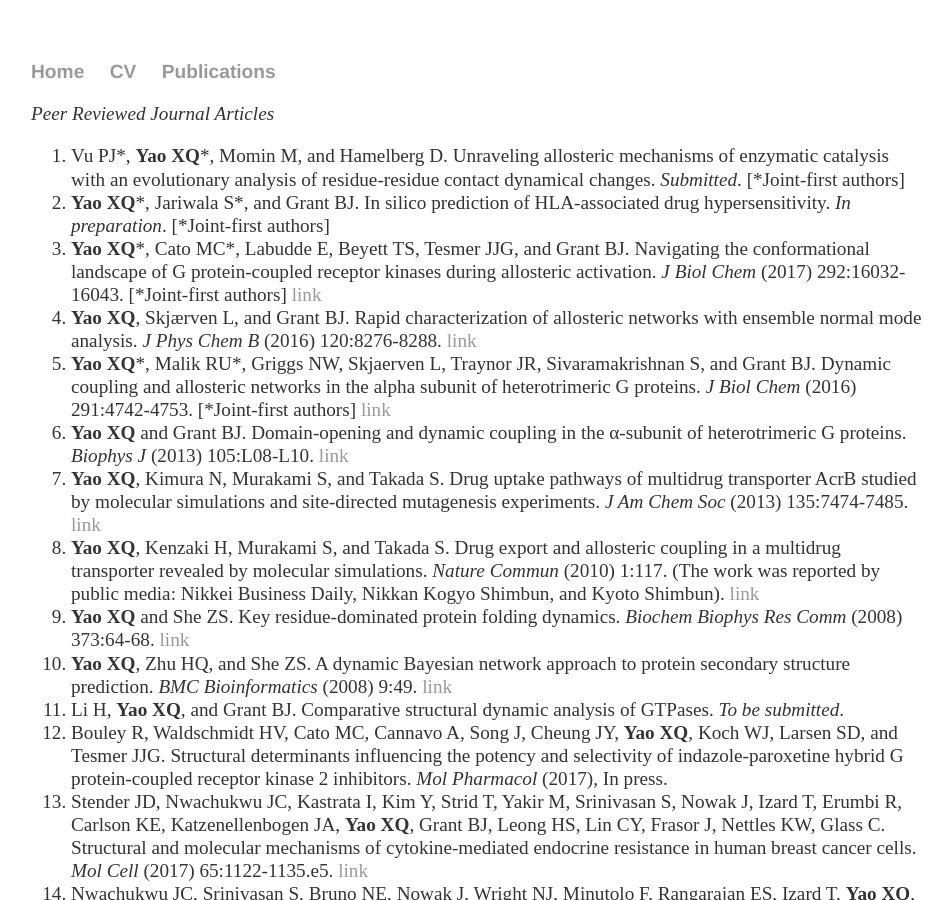
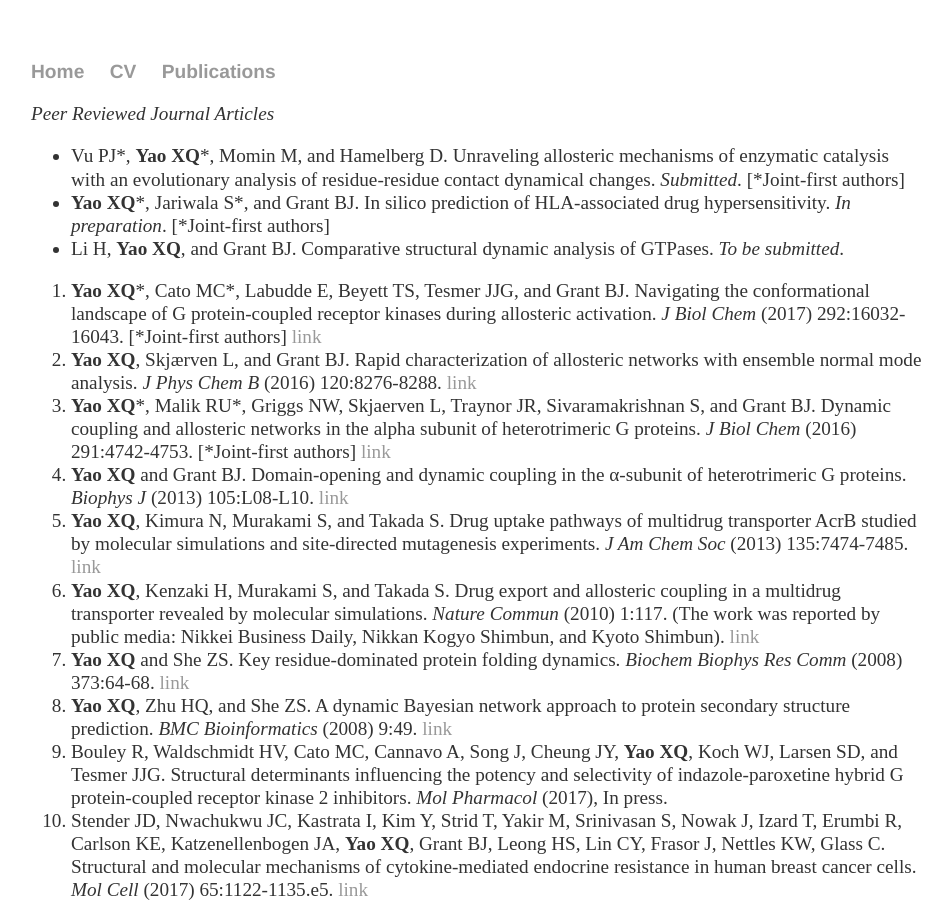
Before and after one commit to xinqyao/xinqyao.github.io, a Jekyll site: the page built from publications/index.md, in a window 1280 px wide and 900 px high. Shown: the whole window, without its empty margins (161-1113 px from the left). Built offline with Jekyll 4.4.1, drawn with Linux system fonts in a browser that asks for light colours; part of the change alters nothing that is shown.

```diff
--- a/publications/index.md
+++ b/publications/index.md
@@ -4,8 +4,10 @@ title: "Publications of Xin-Qiu Yao"
 ---
 
 *Peer Reviewed Journal Articles*
-0. Vu PJ\*, **Yao XQ**\*, Momin M, and Hamelberg D. Unraveling allosteric mechanisms of enzymatic catalysis with an evolutionary analysis of residue-residue contact dynamical changes. *Submitted*. [\*Joint-first authors]
-0. **Yao XQ**\*, Jariwala S\*, and Grant BJ. In silico prediction of HLA-associated drug hypersensitivity. *In preparation*. [\*Joint-first authors]
+- Vu PJ\*, **Yao XQ**\*, Momin M, and Hamelberg D. Unraveling allosteric mechanisms of enzymatic catalysis with an evolutionary analysis of residue-residue contact dynamical changes. *Submitted*. [\*Joint-first authors]
+- **Yao XQ**\*, Jariwala S\*, and Grant BJ. In silico prediction of HLA-associated drug hypersensitivity. *In preparation*. [\*Joint-first authors]
+- Li H, **Yao XQ**, and Grant BJ. Comparative structural dynamic analysis of GTPases. *To be submitted*.
+
 1.	**Yao XQ**\*, Cato MC\*, Labudde E, Beyett TS, Tesmer JJG, and Grant BJ. Navigating the conformational landscape of G protein-coupled receptor kinases during allosteric activation. *J Biol Chem* (2017) 292:16032-16043. [\*Joint-first authors] [link](https://doi.org/10.1074/jbc.m117.807461)
 2.	**Yao XQ**, Skjærven L, and Grant BJ. Rapid characterization of allosteric networks with ensemble normal mode analysis. *J Phys Chem B* (2016) 120:8276-8288. [link](http://pubs.acs.org/doi/abs/10.1021/acs.jpcb.6b01991)
 3.	**Yao XQ**\*, Malik RU\*, Griggs NW, Skjaerven L, Traynor JR, Sivaramakrishnan S, and Grant BJ. Dynamic coupling and allosteric networks in the alpha subunit of heterotrimeric G proteins. *J Biol Chem* (2016) 291:4742-4753. [\*Joint-first authors] [link](http://www.jbc.org/content/291/9/4742)
@@ -14,7 +16,6 @@ title: "Publications of Xin-Qiu Yao"
 6.	**Yao XQ**, Kenzaki H, Murakami S, and Takada S. Drug export and allosteric coupling in a multidrug transporter revealed by molecular simulations. *Nature Commun* (2010) 1:117. (The work was reported by public media: Nikkei Business Daily, Nikkan Kogyo Shimbun, and Kyoto Shimbun). [link](https://www.nature.com/articles/ncomms1116)
 7.	**Yao XQ** and She ZS. Key residue-dominated protein folding dynamics. *Biochem Biophys Res Comm* (2008) 373:64-68. [link](http://www.sciencedirect.com/science/article/pii/S0006291X08010978)
 8.	**Yao XQ**, Zhu HQ, and She ZS. A dynamic Bayesian network approach to protein secondary structure prediction. *BMC Bioinformatics* (2008) 9:49. [link](https://bmcbioinformatics.biomedcentral.com/articles/10.1186/1471-2105-9-49)
-0. Li H, **Yao XQ**, and Grant BJ. Comparative structural dynamic analysis of GTPases. *To be submitted*.
 9.	Bouley R, Waldschmidt HV, Cato MC, Cannavo A, Song J, Cheung JY, **Yao XQ**, Koch WJ, Larsen SD, and Tesmer JJG. Structural determinants influencing the potency and selectivity of indazole-paroxetine hybrid G protein-coupled receptor kinase 2 inhibitors. *Mol Pharmacol* (2017), In press.
 10.	Stender JD, Nwachukwu JC, Kastrata I, Kim Y, Strid T, Yakir M, Srinivasan S, Nowak J, Izard T, Erumbi R, Carlson KE, Katzenellenbogen JA, **Yao XQ**, Grant BJ, Leong HS, Lin CY, Frasor J, Nettles KW, Glass C. Structural and molecular mechanisms of cytokine-mediated endocrine resistance in human breast cancer cells. *Mol Cell* (2017) 65:1122-1135.e5. [link](http://www.cell.com/molecular-cell/abstract/S1097-2765(17)30122-3)
 11.	Nwachukwu JC, Srinivasan S, Bruno NE, Nowak J, Wright NJ, Minutolo F, Rangarajan ES, Izard T, **Yao XQ**, Grant BJ, Kojetin DJ, Elemento O, Katzenellenbogen JA, Nettles KW. systems structural biology analysis of ligand effects on ERα predicts cellular response to environmental estrogens and anti-hormone therapies. *Cell Chem Biol* (2017) 24:35-45. [link](http://www.cell.com/cell-chemical-biology/abstract/S2451-9456(16)30437-8)
```
